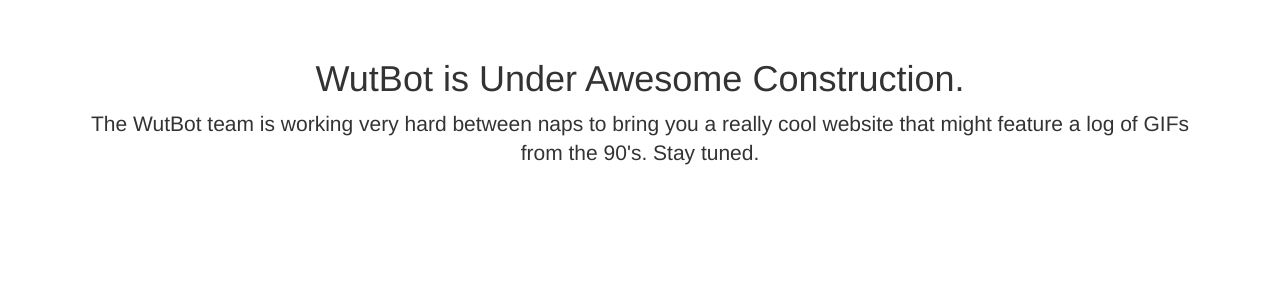
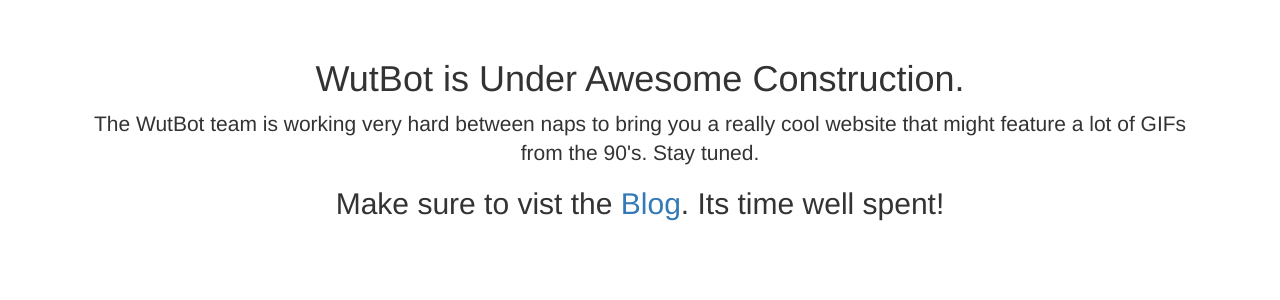
Before and after one commit to bliti/wut, a Flask app: page / in a window 1280 px wide. Shown: the part 51-351 px from the top of the page. Run offline with Flask 2, Linux system fonts and the light colour scheme; some libraries are stand-ins or nearby versions.

Commit message:
updated the landing page to something more decent.

```diff
--- a/templates/under_construction.html
+++ b/templates/under_construction.html
@@ -61,7 +61,8 @@
 
       <div class="starter-template">
         <h1>WutBot is Under Awesome Construction.</h1>
-        <p class="lead">The WutBot team is working very hard between naps to bring you a really cool website that might feature a log of GIFs from the 90's. Stay tuned.</p>
+        <p class="lead">The WutBot team is working very hard between naps to bring you a really cool website that might feature a lot of GIFs from the 90's. Stay tuned.</p>
+		<h2>Make sure to vist the <a href="/blog">Blog</a>. Its time well spent!</h2>
       </div>
 
     </div><!-- /.container -->
```
